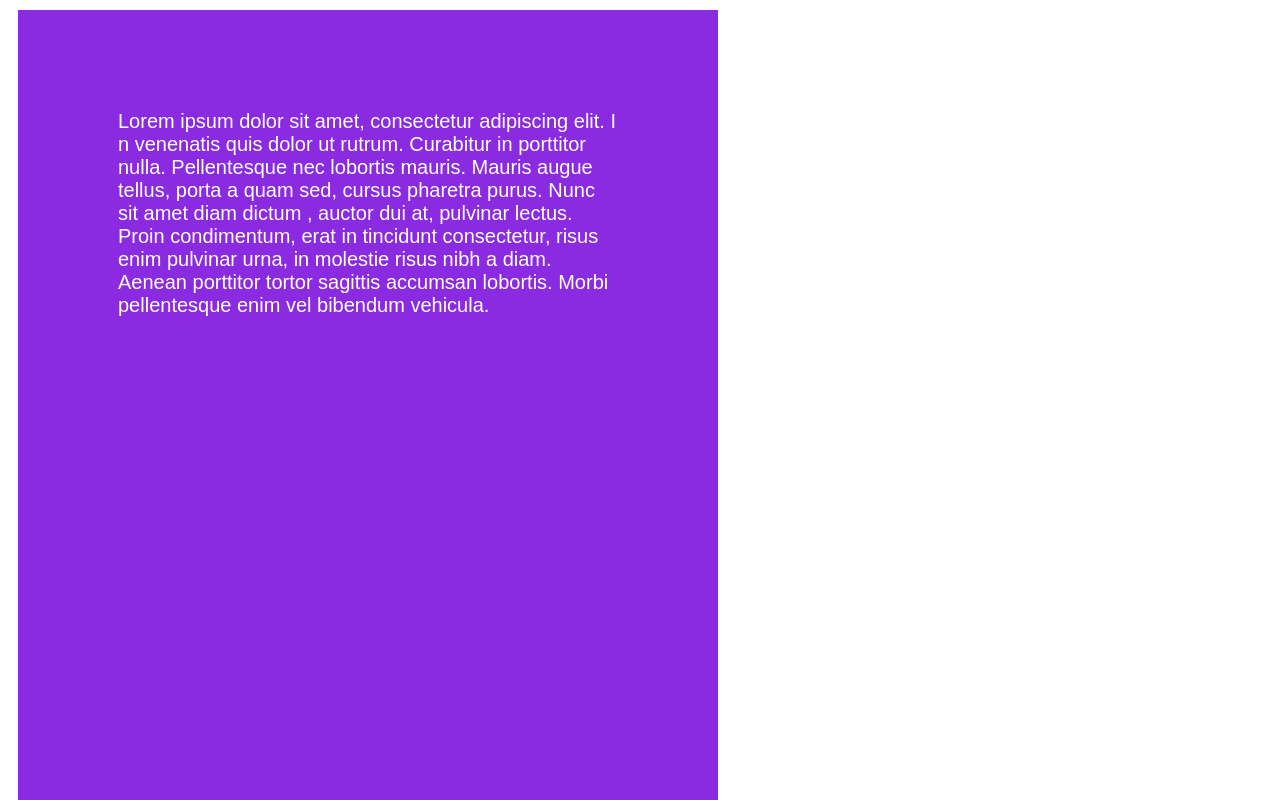
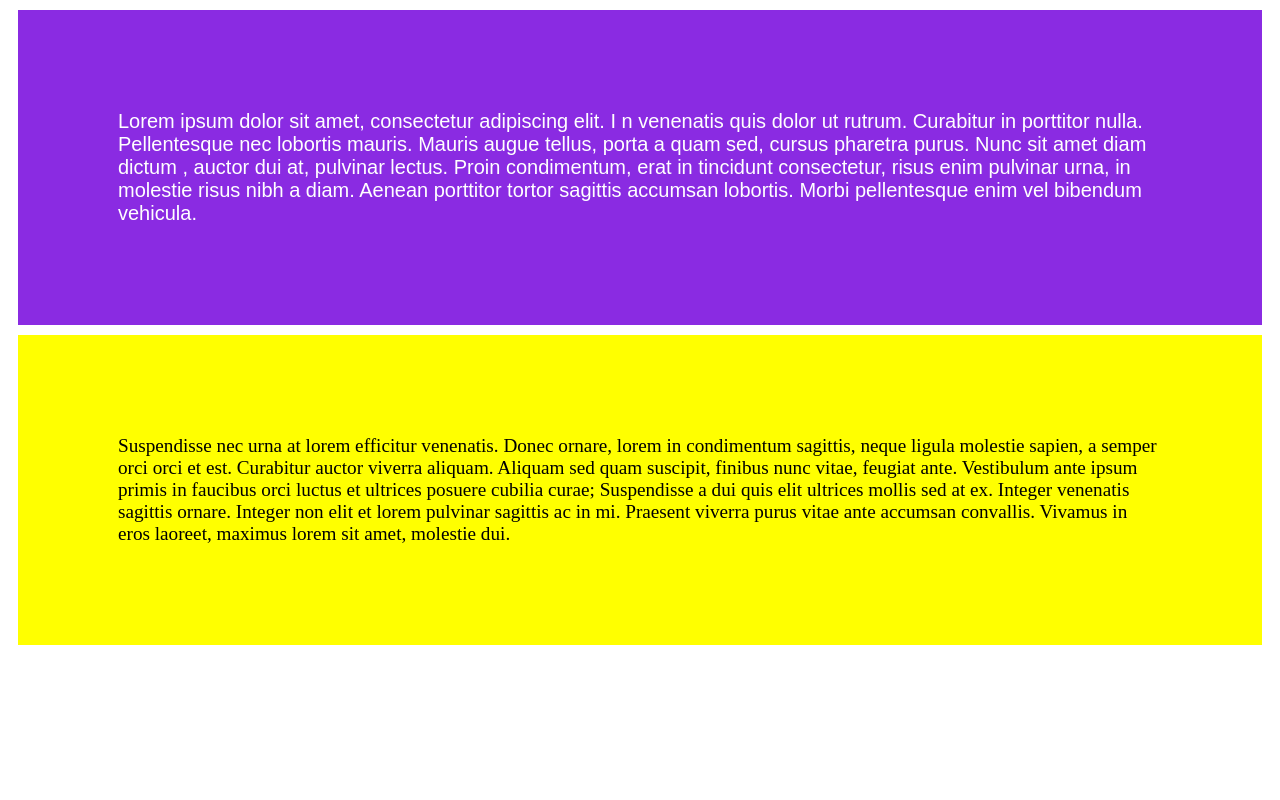
Before and after one commit to alanarhyabhandaru/example-website, a plain HTML site: page index.html in a window 1280 px wide. Shown: the top 800 px of the page. Drawn offline with Linux system fonts and the light colour scheme.

Commit message:
new para added

```diff
--- a/style.css
+++ b/style.css
@@ -1,8 +1,6 @@
 div{
     padding: 100px;
     margin: 10px;
-    width: 500px;
-    height:1500px;
 }
 .sen {
     background-color: blueviolet;
@@ -12,8 +10,8 @@ div{
 }
 
 .next{
-color:azure;
-background-color: cornflowerblue;
+color: black;
+background-color: yellow;
 font-family: 'Times New Roman', Times, serif;
 font-size: larger;
 }
```
